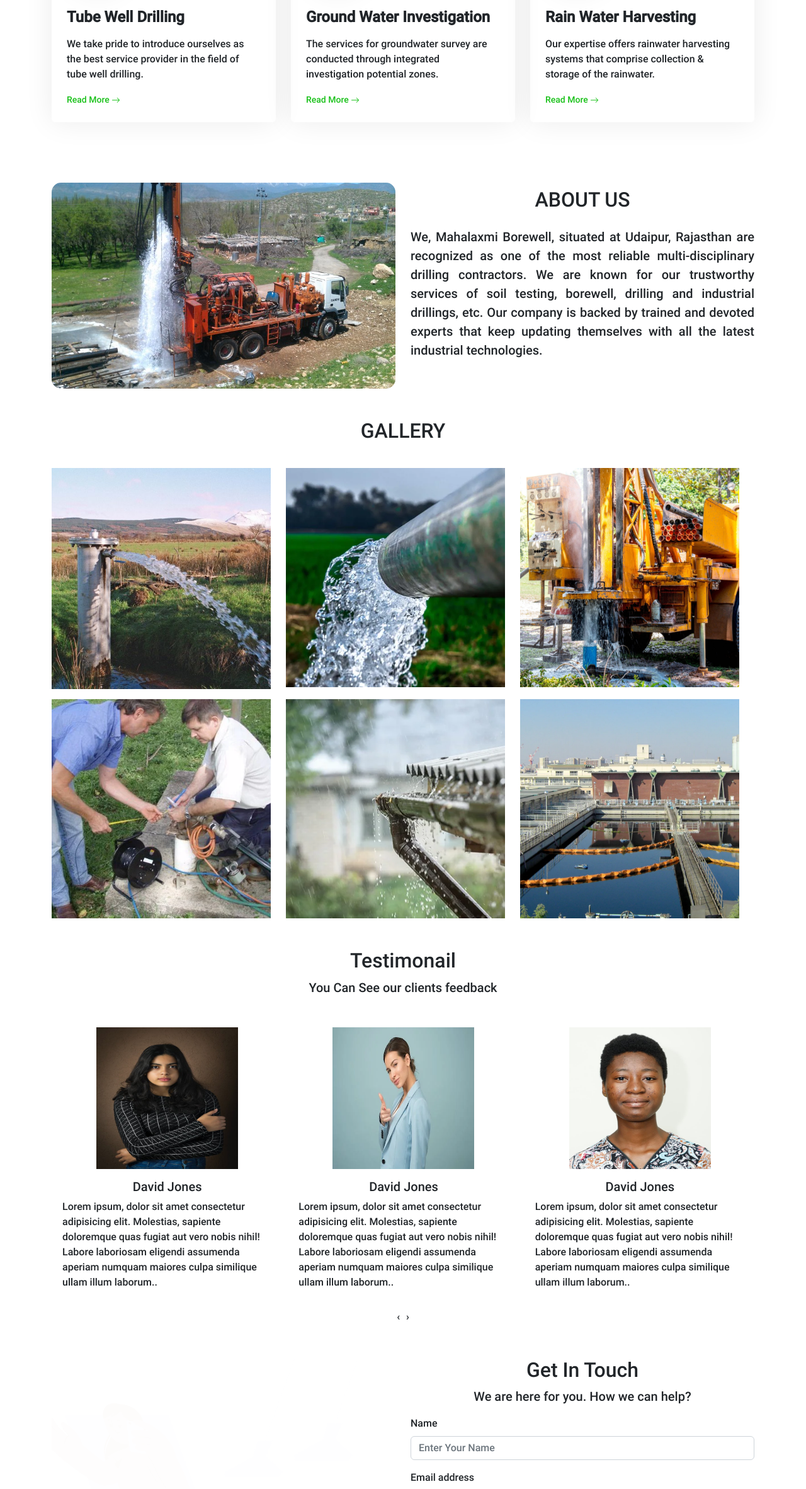
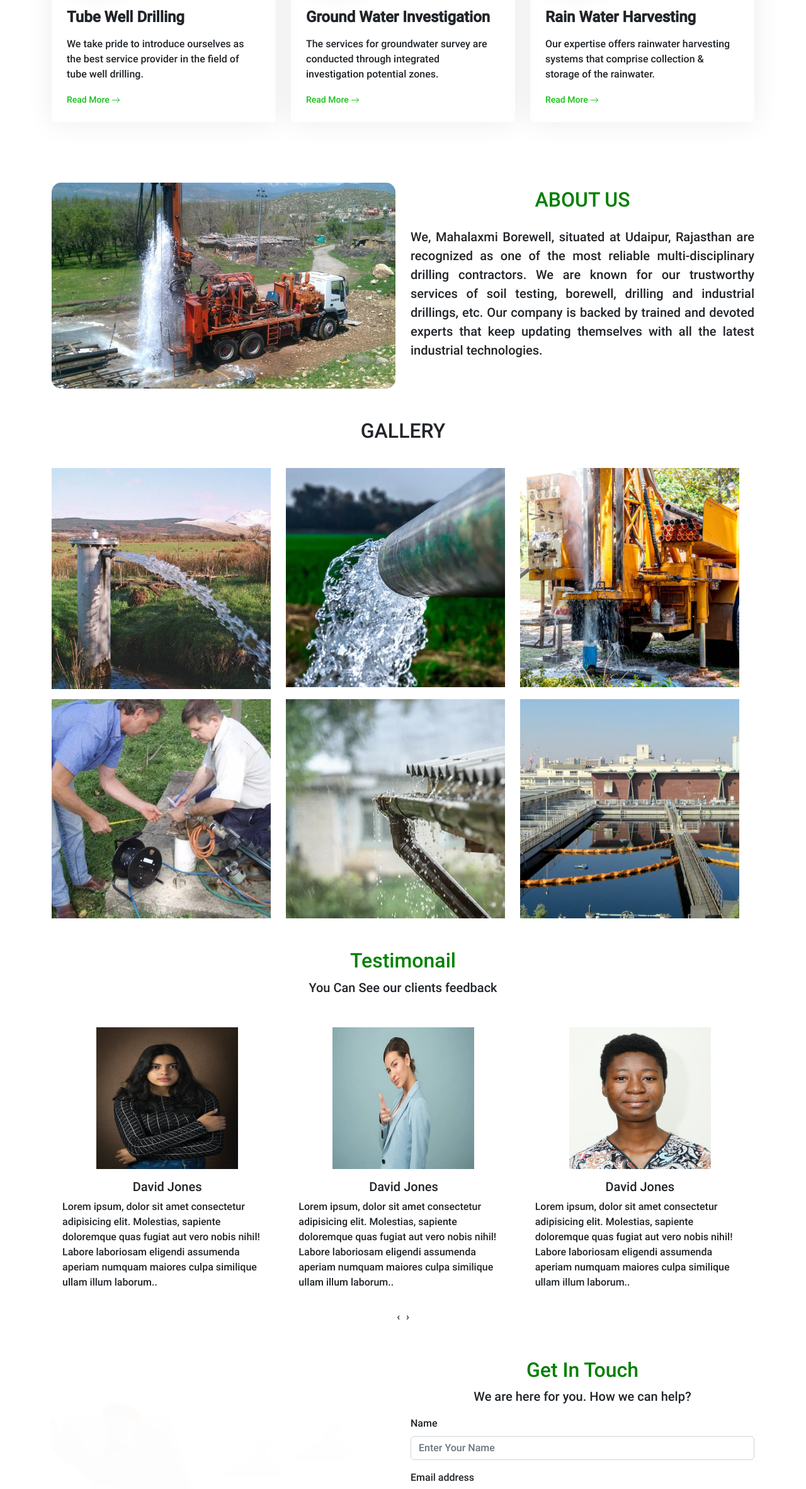
Before and after one commit to pradeep-chauhan/Borewell, a Next.js app: page / in a window 1280 px wide. Shown: the part 1273-3637 px from the top of the page at 63% size. Built offline with nearby package versions, Linux system fonts and the light colour scheme.

Commit message:
heading color added

```diff
--- a/pages/index.js
+++ b/pages/index.js
@@ -21,6 +21,7 @@ export default function Home() {
         <meta property="og:description" content="Borewells - The borewell is now perhaps the most common source of water in urban India. These are wells dug deep into the ground to tap into water-bearing soil or rock layers termed aquifers. Borewells typically draw water from “confined deep aquifers”, i.e., rock layers deep underground, where water is trapped under pressure between the cracks of rocks. These aquifers are formed over many years, sometimes even centuries, due to water percolating down the rock layers." key="desc" />
         <meta property='og:keywords' content="Borewell,Tubewell,Best Borewell in Udaipur , Best Borewell in Rajasthan,Udaipur best borewell , Udaipur best borewell site , Udaipur best borewell machine , Udaipur best borewell company " key="keywords" />
       </Head>
+
       <Navbar />
       <Services />
       <AboutUs />
--- a/pages/modules/AboutUs.jsx
+++ b/pages/modules/AboutUs.jsx
@@ -15,7 +15,7 @@ const AboutUs = () => {
             </div>
           </div>
           <div className='col-xl-6 col-md-6 col-lg-6 col-sm-12 col-xs-12 '>
-            <h3 class="text-uppercase mb-4 text-center mt-2 heading">About Us</h3>
+            <h3 class="text-uppercase mb-4 text-center mt-2 heading service">About Us</h3>
             <p className='paragraph'>We, Mahalaxmi Borewell, situated at Udaipur, Rajasthan are recognized as one of the most reliable multi-disciplinary drilling contractors. We are known for our trustworthy services of soil testing, borewell, drilling and industrial drillings, etc. Our company is backed by trained and devoted experts that keep updating themselves with all the latest industrial technologies.</p>
           </div>
         </div>
--- a/pages/modules/ContactUs.jsx
+++ b/pages/modules/ContactUs.jsx
@@ -176,7 +176,7 @@ const ContactUs = () => {
             <Image src={Image1} className='img-fluid img-curve' />
           </div>
           <div className='col-xl-6 col-md-6 col-lg-6 col-sm-12 col-xs-12'>
-            <h2 className='heading text-center'>Get In Touch</h2>
+            <h2 className='heading text-center service'>Get In Touch</h2>
             <p className='paragraph text-center'>We are here for you. How we can help?</p>
             <form className="form-info">
               <div className="mb-3">
--- a/pages/modules/Homepage.jsx
+++ b/pages/modules/Homepage.jsx
@@ -6,6 +6,7 @@ const Navbar = () => {
       <div>
         <div className='container'>
           <nav class="navbar navbar-expand-lg " id="navbar-2">
+
             <div class="container-fluid">
               <a class="navbar-brand" id="logo" href="#">Mahalaxmi Borewell</a>
               <button
--- a/pages/modules/Testimonial.jsx
+++ b/pages/modules/Testimonial.jsx
@@ -26,7 +26,7 @@ const Testimonial = () => {
       <div className='container'>
         <div className='row pt-5'>
           <div className='col'>
-            <h1 className='heading text-center'>Testimonail</h1>
+            <h1 className='heading text-center service'>Testimonail</h1>
             <p className='paragraph text-center mb-5'>You Can See our clients feedback </p>
 
           </div>
```
